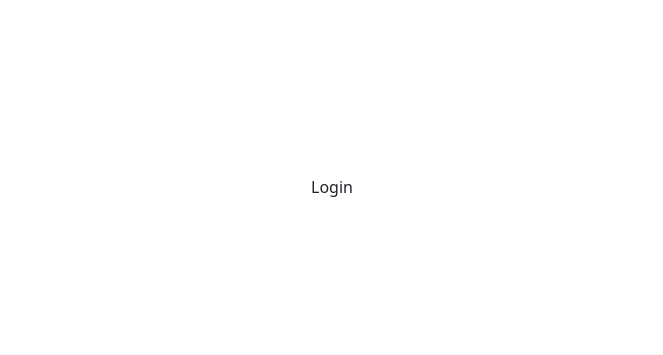
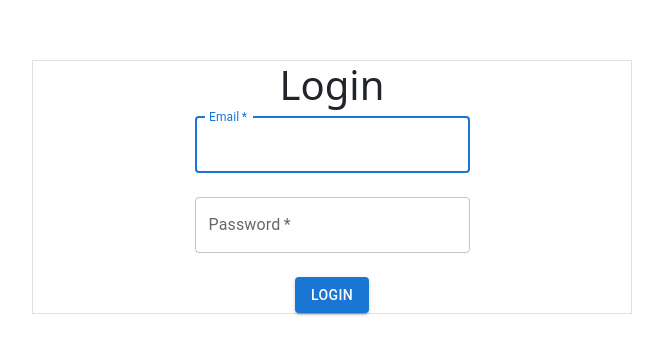
Before and after one commit to Pasang-Tamang/ecommerce-website-react-02, a React (Vite) app in the folder frontend/: page / in a window 1280 px wide. Shown: the part 213-568 px from the top of the page, without its empty margins (308-971 px from the left). Built offline with nearby package versions, Linux system fonts and the light colour scheme.

Commit message:
feat:integrated login page

```diff
--- a/frontend/package.json
+++ b/frontend/package.json
@@ -17,6 +17,7 @@
     "@reduxjs/toolkit": "^1.9.7",
     "axios": "^1.6.0",
     "bootstrap": "^5.3.2",
+    "formik": "^2.4.5",
     "react": "^18.2.0",
     "react-bootstrap": "^2.9.1",
     "react-dom": "^18.2.0",
@@ -24,7 +25,8 @@
     "react-router-dom": "^6.18.0",
     "react-toastify": "^9.1.3",
     "redux-persist": "^6.0.0",
-    "styled-components": "^6.1.0"
+    "styled-components": "^6.1.0",
+    "yup": "^1.3.2"
   },
   "devDependencies": {
     "@types/react": "^18.2.15",
--- a/frontend/src/App.tsx
+++ b/frontend/src/App.tsx
@@ -5,6 +5,7 @@ import { Routes, Route } from 'react-router-dom'
 import SignUp from './pages/auth/SignUp'
 import PageNotFound from './pages/errors/NotFound'
 import { ToastContainer } from 'react-toastify'
+import Products from './pages/admin/products'
 
 function App() {
 
@@ -14,7 +15,9 @@ function App() {
       <Routes>
         <Route path="" element = {< Login />} />
         <Route path='/signup' element={<SignUp/>}/>
+        <Route path='/products' element={<Products/>}/>
         <Route path='*' element={<PageNotFound/>} />
+
       </Routes>
 
       <ToastContainer />
--- /dev/null
+++ b/frontend/src/config/index.ts
@@ -0,0 +1,3 @@
+export const config = {
+    SERVER_URL: import.meta.env.VITE_SERVER_URL
+}
--- /dev/null
+++ b/frontend/src/interface/auth.interface.ts
@@ -0,0 +1,4 @@
+export interface AuthInterface{
+    email: string,
+    password: string
+}
--- /dev/null
+++ b/frontend/src/pages/admin/products/index.tsx
@@ -0,0 +1,11 @@
+
+
+const Products = () => {
+  return (
+    <div>
+      Products
+    </div>
+  )
+}
+
+export default Products
--- a/frontend/src/pages/auth/Login/index.tsx
+++ b/frontend/src/pages/auth/Login/index.tsx
@@ -1,11 +1,97 @@
-
+import Container from "@mui/material/Container";
+import { Col, Row, Form } from "react-bootstrap";
+import Button from "@mui/material/Button";
+import TextField from "@mui/material/TextField";
+import { Formik } from "formik";
+import { object, string } from "yup";
+import { AuthInterface } from "../../../interface/auth.interface";
+import { postData } from "../../../services/axios.service";
+import { useNavigate } from "react-router-dom";
+import { successToast } from "../../../services/toaster.service";
 
 const Login = () => {
+  const navigate = useNavigate()
+  const initialValues = {
+    email: "",
+    password: "",
+  };
+
+  let authValidationSchema = object({
+    email: string().email().required(),
+    password: string()
+      .required()
+      .min(8, "Password should be minimum of 8 characters")
+      .max(15, "Password should be maximum of 15 characters"),
+  });
+
+  const loginHandler = async (values: AuthInterface) => {
+    console.log(values);
+    const response = await postData("/auth/login",values)
+    console.log(response)
+    //debugger
+
+    if(response.status === "success"){
+      navigate("/products")
+      successToast("User logged in successfully")
+    }
+  };
+
   return (
-    <div>
-      Login
-    </div>
-  )
-}
+    <Container>
+      <Row className="d-flex justify-content-center border border-1" style={{width: "600px"}}>
+        <Col xs={12} md={6}>
+          <h1 className="text-center">Login</h1>
 
-export default Login
+          <Formik
+            initialValues={initialValues}
+            validationSchema={authValidationSchema}
+            onSubmit={loginHandler}
+          >
+            {({ handleChange, handleSubmit, errors, touched, handleBlur }) => (
+              <Form onSubmit={handleSubmit}>
+                <div className="mb-4 " >
+                  <TextField
+                    id="email"
+                    name="email"
+                    label="Email"
+                    variant="outlined"
+                    required
+                    placeholder="Enter your Email"
+                    fullWidth
+                    autoFocus
+                    onChange={handleChange}
+                    onBlur={handleBlur}
+                  />
+                  <span className="text-danger">{touched.email && errors.email}</span>
+                </div>
+
+                <div className="mb-4" >
+                  <TextField
+                    id="password"
+                    name="password"
+                    label="Password"
+                    placeholder="Enter your password"
+                    required
+                    fullWidth
+                    variant="outlined"
+
+                    onChange={handleChange}
+                    onBlur={handleBlur}
+                  />
+                  <span className="text-danger">{touched.password && errors.password}</span>
+                </div>
+
+               <Button type="submit" variant="contained" >
+                  Login
+                </Button>
+
+              </Form>
+            )}
+          </Formik>
+        </Col>
+      </Row>
+    </Container>
+  );
+};
+
+export default Login;
--- a/frontend/src/pages/auth/SignUp/index.tsx
+++ b/frontend/src/pages/auth/SignUp/index.tsx
@@ -4,12 +4,14 @@ import Button from "@mui/material/Button";
 import TextField from "@mui/material/TextField";
 import { useState } from "react";
 import {
-  errorToast,
+
   successToast,
   warningToast,
 } from "../../../services/toaster.service";
-import axios from "axios";
+
 import { useNavigate } from "react-router-dom";
+
+import { postData } from "../../../services/axios.service";
 
 const SignUp = () => {
   const [name, setName] = useState("");
@@ -33,22 +35,31 @@ const SignUp = () => {
         confirmPassword,
       };
 
-      try {
-        const response = await axios.post(
-          "http://localhost:8080/api/v1/auth/register",
-          userData
-        );
-        console.log(response);
+      const response = await postData("/auth/register", userData)
 
-        if (response.data.status) {
-          navigate("/");
-          successToast(response.data.message);
-        }
-      } catch (error: any) {
-        console.log(error);
+      if (response.status) {
+        console.log(response.message)
+        navigate("/");
 
-        errorToast(error.response.data.error);
+        successToast(response.data.message);
       }
+
+      // try {
+      //   const response = await axios.post(
+      //     `${config.SERVER_URL}/auth/register`,
+      //     userData
+      //   );
+      //   console.log(response);
+
+      //   if (response.data.status) {
+      //     navigate("/");
+      //     successToast(response.data.message);
+      //   }
+      // } catch (error: any) {
+      //   console.log(error);
+
+      //   errorToast(error.response.data.error);
+      // }
     }
   };
   return (
--- /dev/null
+++ b/frontend/src/services/axios.service.ts
@@ -0,0 +1,13 @@
+import axios from "axios"
+import { errorToast } from "./toaster.service"
+import { config } from "../config"
+
+export const postData = async (url:string, data:any) => {
+   try {
+    const response = await axios.post(`${config.SERVER_URL}${url}`, data)
+    return response.data
+
+   } catch (error:any) {
+    errorToast(error.response.data.error)
+   }
+}
```
Also changed, not shown: 2 other files (tests, documents, lock files or other folders).
